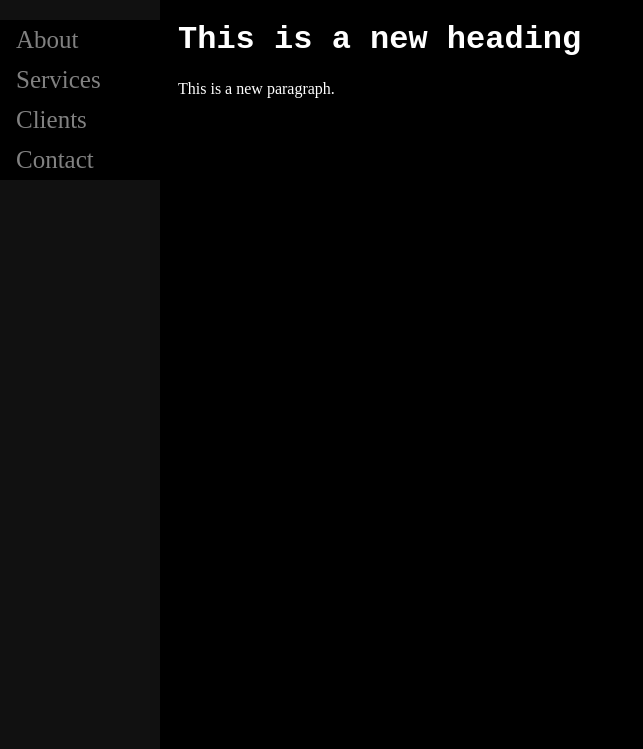
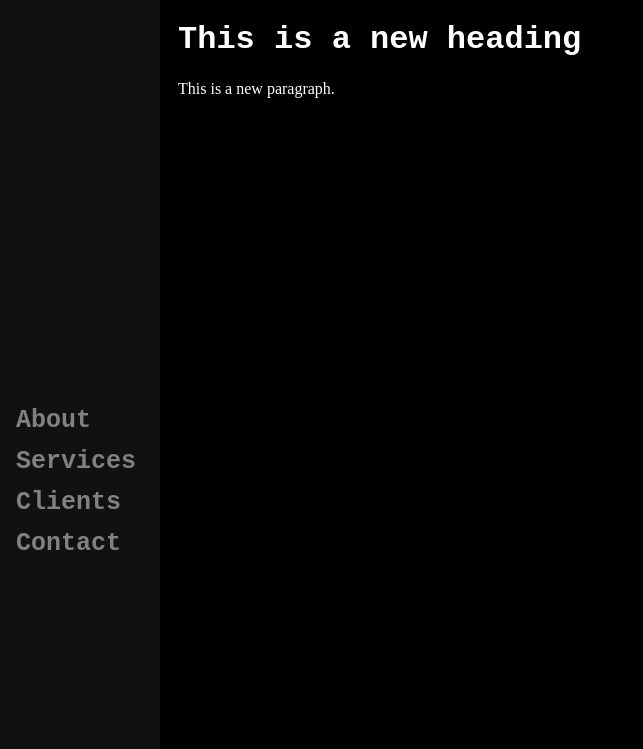
Before and after one commit to mkramercsci/mkramercsci.github.io, a PHP site: page / in a window 1280 px wide. Shown: the top 749 px of the page, without its empty margins (0-643 px from the left). Run offline with PHP 8.4, Linux system fonts and the light colour scheme.

Commit message:
sidebar styles

```diff
--- a/styles.css
+++ b/styles.css
@@ -1,6 +1,6 @@
-* {
+body {
+  color: white;
   background-color: black;
-  color: white;
 }
 
 h1 {
@@ -17,7 +17,7 @@
  left: 0;
  background-color: #111; /* Black */
  overflow-x: hidden; /* Disable horizontal scroll */
- padding-top: 20px;
+ padding-top: 400px;
 }
 
 /* The navigation menu links */
@@ -25,13 +25,15 @@
  padding: 6px 8px 6px 16px;
  text-decoration: none;
  font-size: 25px;
+ font-family: "Courier New";
+ font-weight: bold;
  color: #818181;
  display: block;
 }
 
 /* When you mouse over the navigation links, change their color */
 .sidenav a:hover {
- color: #f1f1f1;
+ color: #9d0ad1;
 }
 
 /* Style page content */
```
